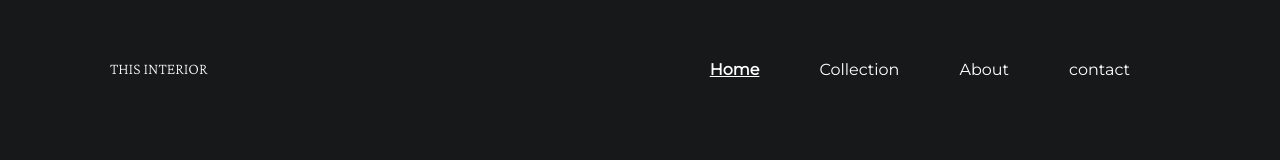
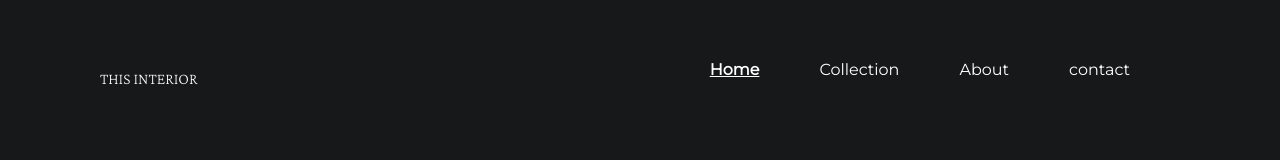
Before and after one commit to OYENISE/Dev-challenge-interior, a plain HTML site: page index.html in a window 1280 px wide. Shown: the top 160 px of the page. Drawn offline with nearby package versions, Linux system fonts and the light colour scheme.

Commit message:
final update

```diff
--- a/styles/main.css
+++ b/styles/main.css
@@ -14,12 +14,11 @@ header {
 
 .tops {
     color: white;
-    padding-top: 30px;
-    padding-left: 50px;
+    padding-top: 10px;
+    padding-left: 40px;
     font-family: 'Crimson Pro';
     box-sizing: border-box;
-    border: bold white;
-
+    margin-top: 30px;
 }
 
 
```
